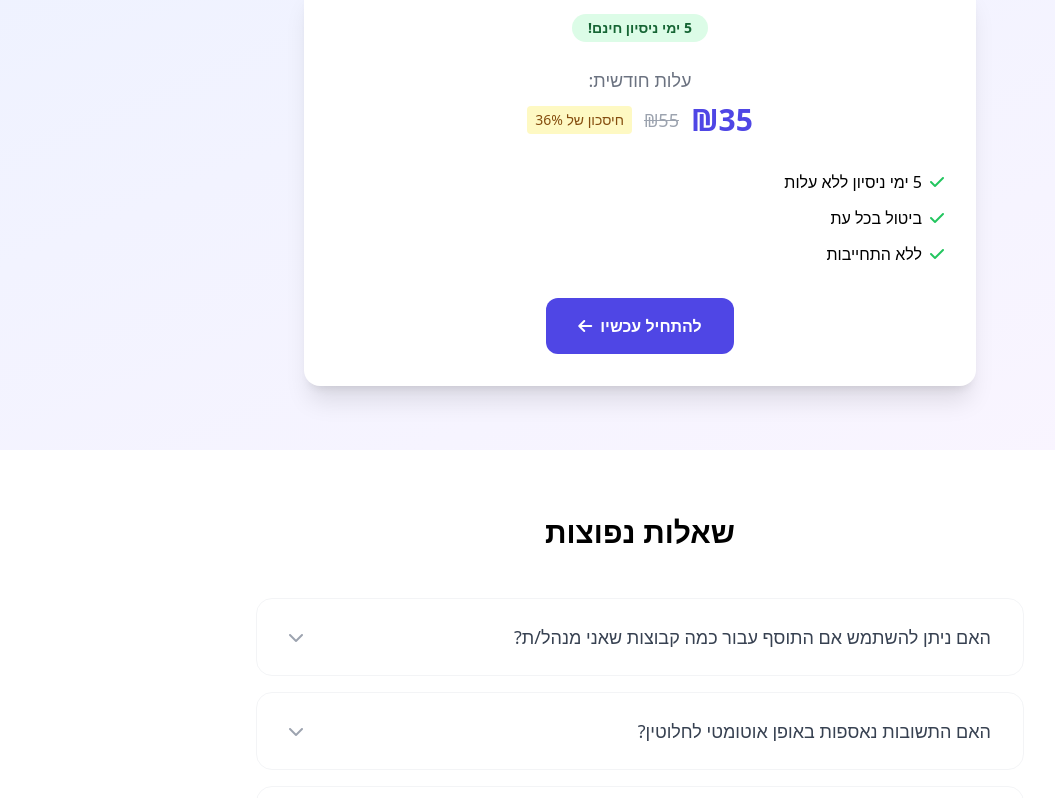
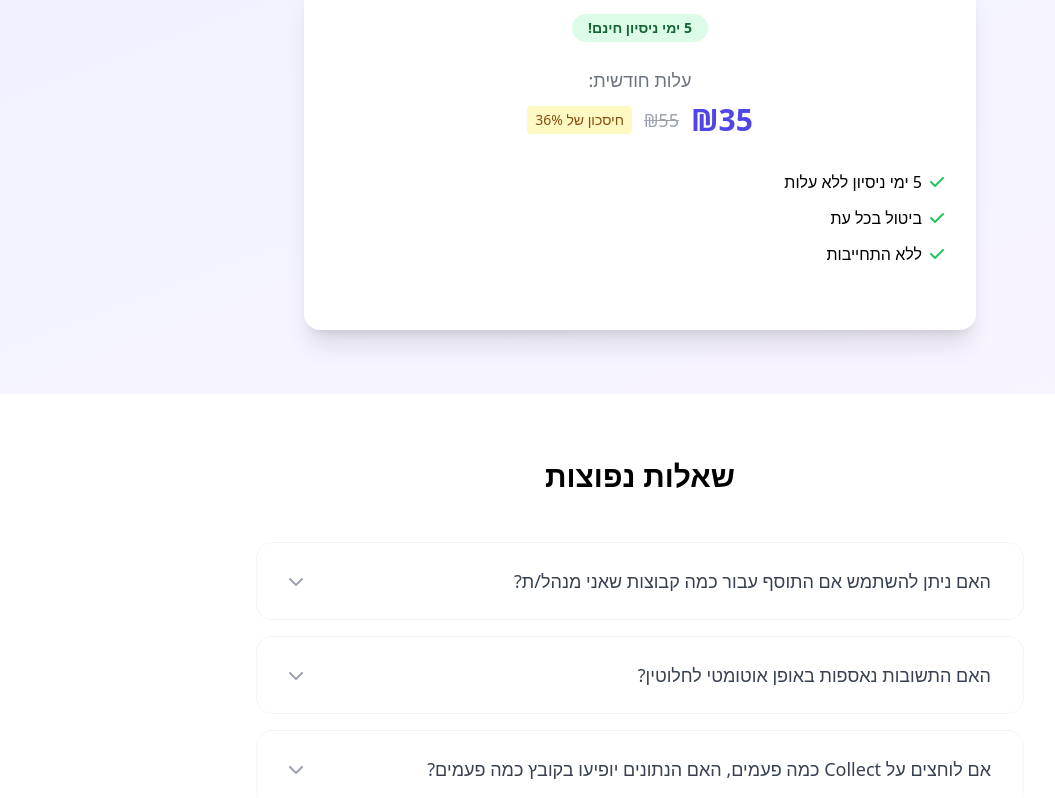
Before and after one commit to Zevik/ZeviksTools, a Next.js app: page /tools/gmac in a window 1280 px wide. Shown: the part 2014-2812 px from the top of the page, without its empty margins (0-1055 px from the left). Built offline with nearby package versions, Linux system fonts and the light colour scheme.

Commit message:
clean price erea

```diff
--- a/app/tools/gmac/page.tsx
+++ b/app/tools/gmac/page.tsx
@@ -137,11 +137,11 @@ export default function GmacPage() {
           </div>
         </section>
 
-        {/* Pricing Section - Add before FAQ section */}
+        {/* Pricing Section - Simplified */}
         <section className="py-16 bg-gradient-to-br from-indigo-50 to-purple-50">
           <div className="container mx-auto px-4">
             <div className="max-w-2xl mx-auto text-center">
-              <div className="bg-white rounded-2xl shadow-xl p-8 transform hover:scale-[1.02] transition-all duration-300">
+              <div className="bg-white rounded-2xl shadow-xl p-8 transform transition-all duration-300">
                 <div className="inline-block bg-green-100 text-green-800 px-4 py-1 rounded-full text-sm font-semibold mb-6">
                   5 ימי ניסיון חינם!
                 </div>
@@ -171,14 +171,6 @@ export default function GmacPage() {
                     <span>ללא התחייבות</span>
                   </li>
                 </ul>
-
-                <a
-                  href="#contact"
-                  className="inline-flex items-center justify-center gap-2 bg-indigo-600 text-white px-8 py-4 rounded-xl font-bold hover:bg-indigo-700 transition-all w-full md:w-auto"
-                >
-                  <span>להתחיל עכשיו</span>
-                  <i className="fas fa-arrow-left"></i>
-                </a>
               </div>
             </div>
           </div>
```
